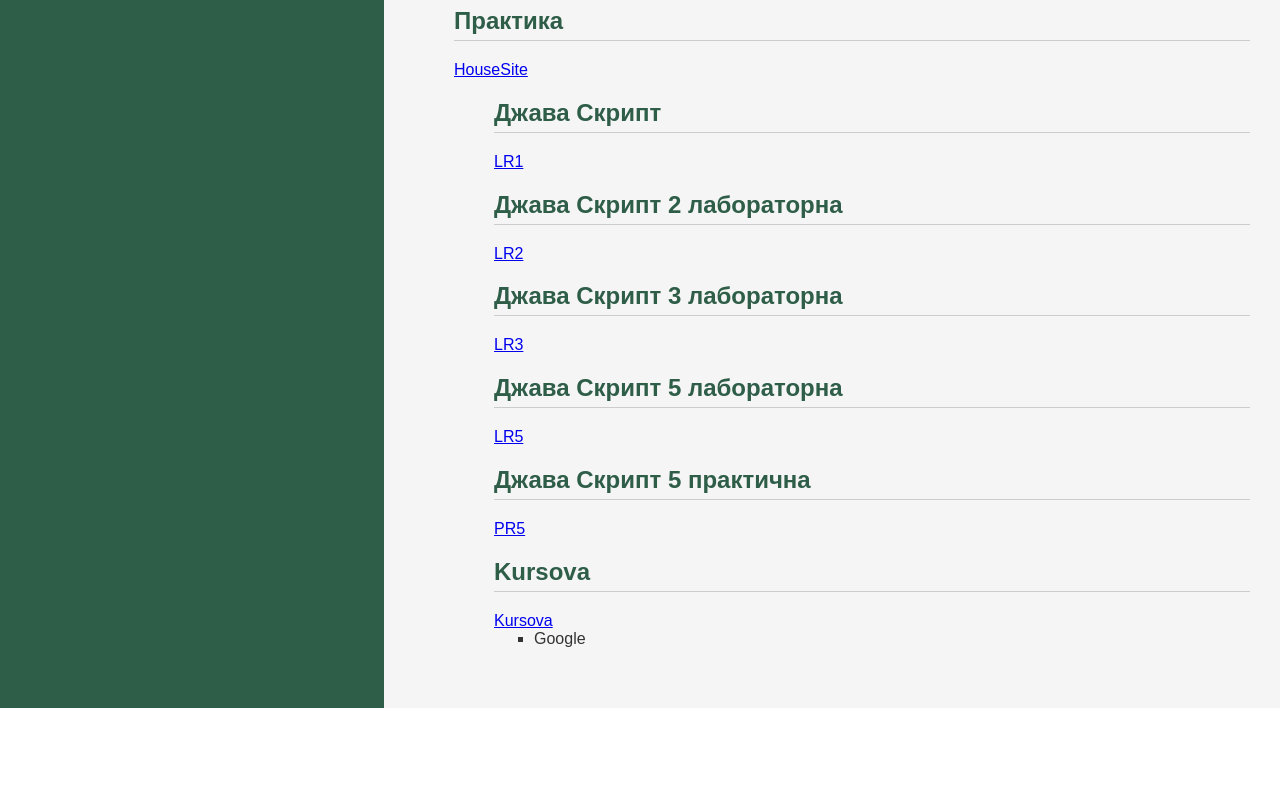
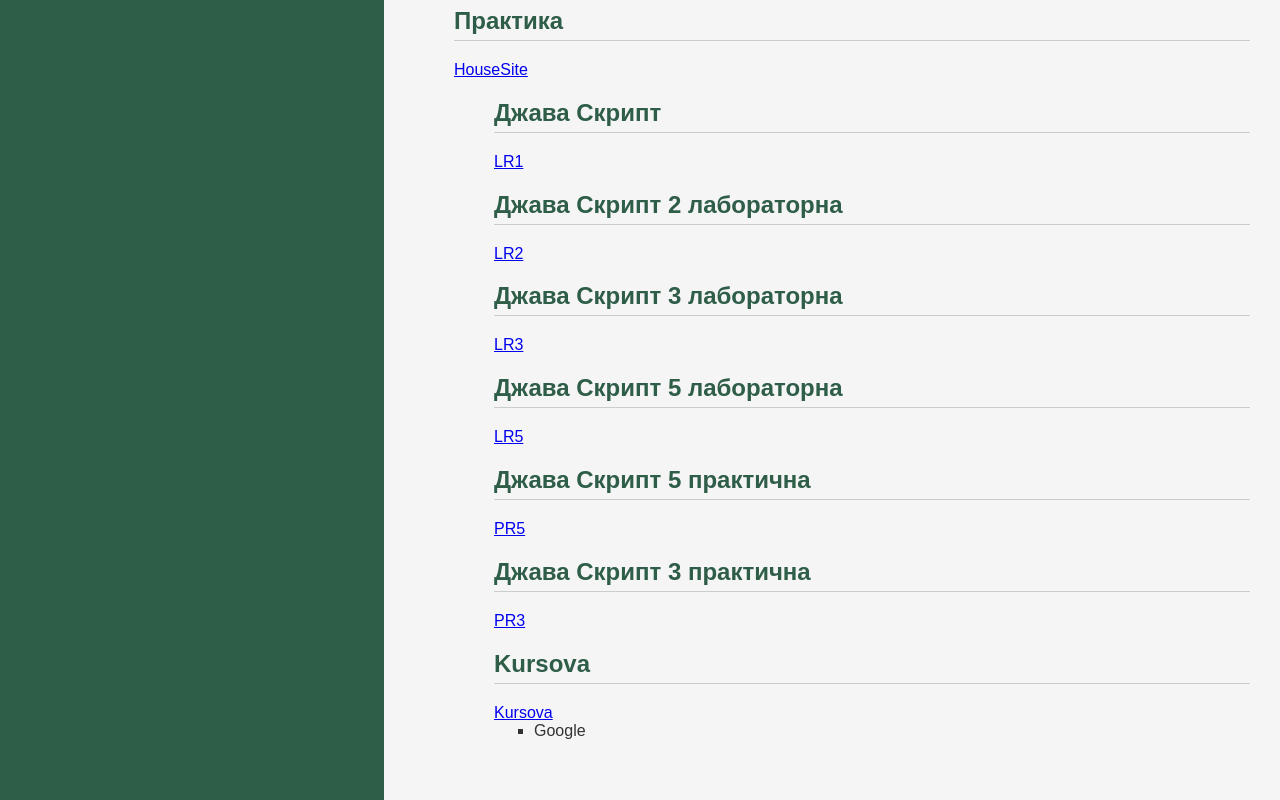
Before and after one commit to stanislavhaivan/stanislavhaivan.github.io, a plain HTML site: page index.html in a window 1280 px wide. Shown: the part 1406-2206 px from the top of the page. Before the commit the page ends 2114 px from the top, so only its background shows below. Drawn offline with Linux system fonts and the light colour scheme.

Commit message:
Update index.html

```diff
--- a/index.html
+++ b/index.html
@@ -96,6 +96,8 @@
                 <a href='lr5haivanjs/index.html'>LR5</a>
                       <h2>Джава Скрипт 5 практична</h2>
                 <a href='pr4haivanjs/index.html'>PR5</a>
+                         <h2>Джава Скрипт 3 практична</h2>
+                <a href='pr3haivanweb/index.html'>PR3</a>
                      <h2>Kursova</h2>
                 <a href='HaivanKursova/project/index.html'>Kursova</a>
                 <ul>
```
